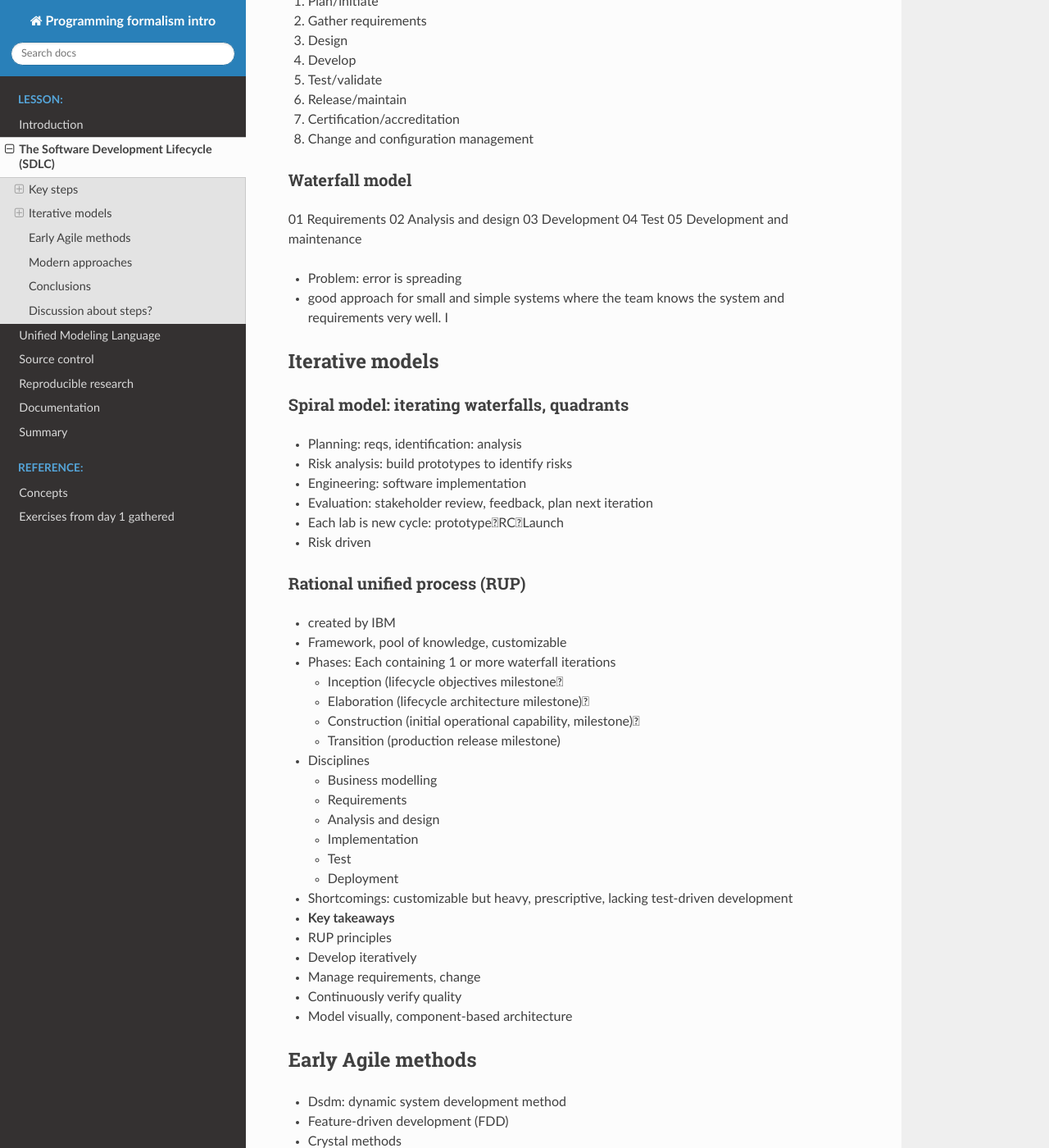
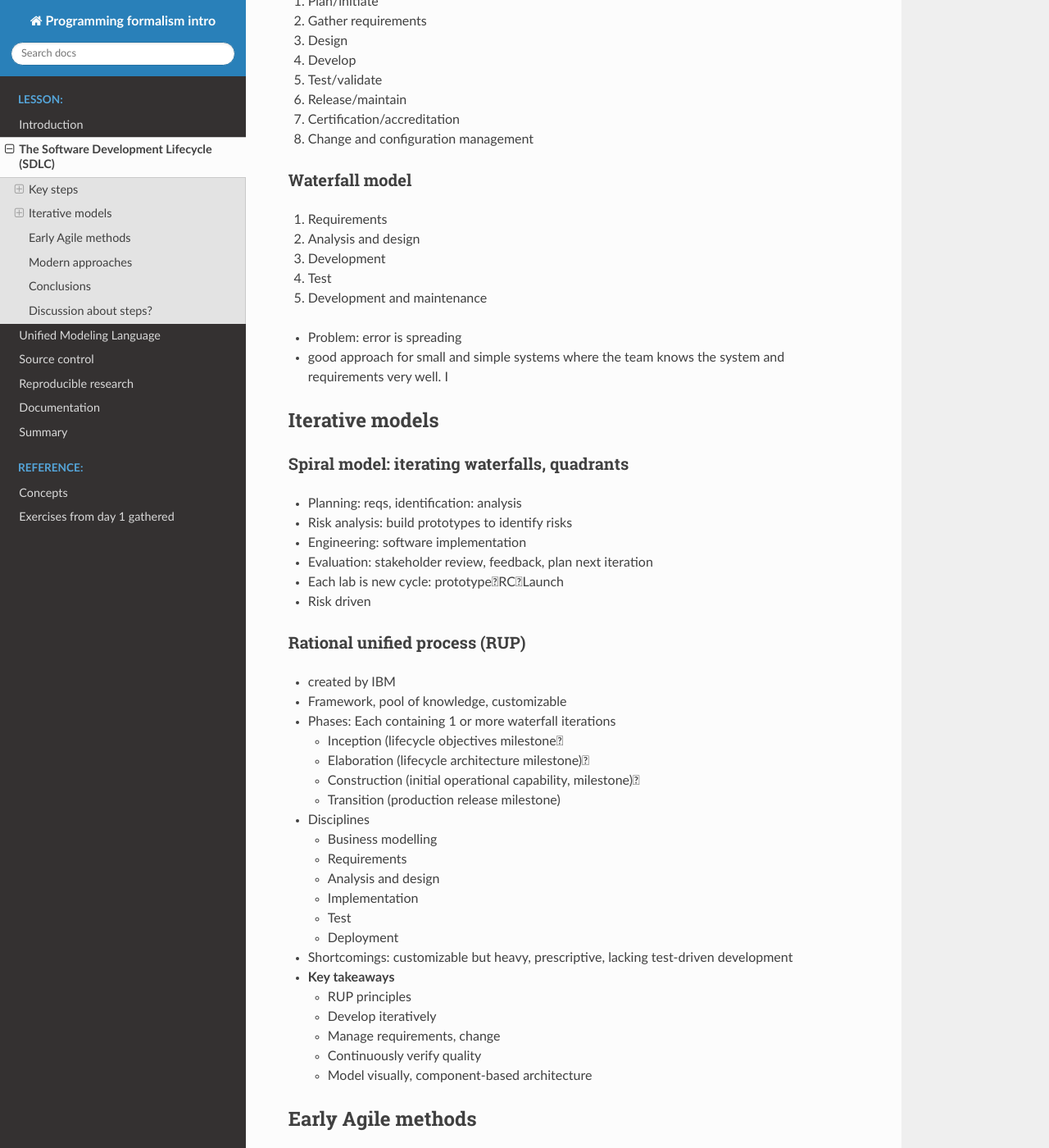
Before and after one commit to UPPMAX/programming_formalisms_intro, a Sphinx documentation site: the page built from doc/sdlc.md, in a window 1280 px wide and 1400 px high, scrolled down 729 px. Shown: the whole window at 82% size. Built offline with Sphinx 7.4.7 and the Read the Docs theme 2.0.0, drawn with Linux system fonts in a browser that asks for light colours; pages that are not in the unit, such as notebooks, are missing from menus; some of the changed text lies outside the part shown.

Commit message:
Update sdlc.md

```diff
--- a/doc/sdlc.md
+++ b/doc/sdlc.md
@@ -39,11 +39,11 @@
 8.	Change and configuration management
 
 ### Waterfall model
-01	Requirements
-02	Analysis and design
-03	Development
-04	Test
-05	Development and maintenance
+1.	Requirements
+2.	Analysis and design
+3.	Development
+4.	Test
+5.	Development and maintenance
 
 - Problem:  error is spreading
 - good approach for small and simple systems where the team knows the system and requirements very well. I
@@ -75,11 +75,11 @@
 - Shortcomings: customizable but heavy, prescriptive, lacking test-driven development
 
 - **Key takeaways**
-- RUP principles
-- Develop iteratively
-- Manage requirements, change
-- Continuously verify quality
-- Model visually, component-based architecture
+  - RUP principles
+  - Develop iteratively
+  - Manage requirements, change
+  - Continuously verify quality
+  - Model visually, component-based architecture
 
 ## Early Agile methods
 -	Dsdm: dynamic system development method
@@ -91,13 +91,13 @@
 - Lean
 - Kanban
 - Extreme Programming
-            - pair programming
-            - TDD
+  - pair programming
+  - TDD
 - Spotify
 - DevOps
   - continous Integration, development and deployment
   - **DevOps aims to extend fast and frequent software feature development approach to build an efficient delivery pipeline.**
- CMMI (Capability maturity model integration)
+- CMMI (Capability maturity model integration)
 - Six Sigma
 
 ## Conclusions
```
